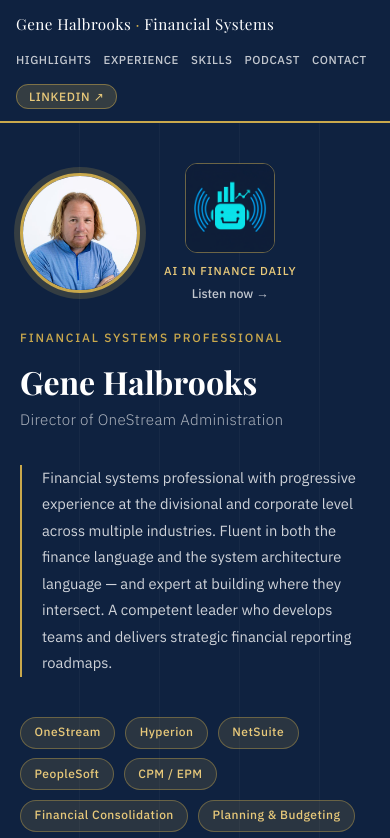
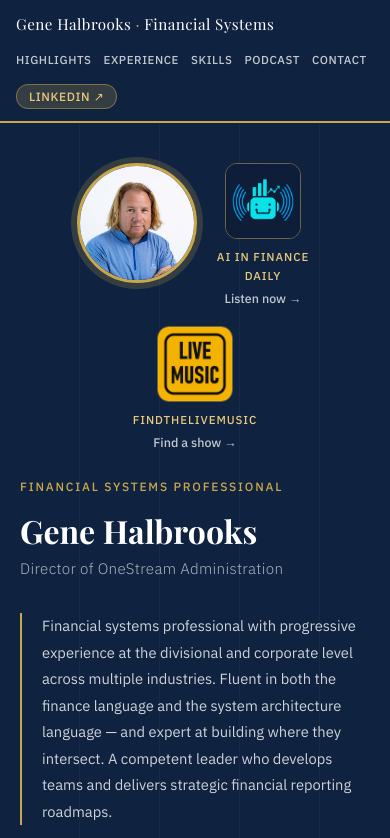
Before and after one commit to halbrooks100-sketch/genehalbrooks.github.io, a plain HTML site: page index.html in a window 390 px wide. Shown: the top 838 px of the page. Drawn offline with nearby package versions, Linux system fonts and the light colour scheme.

Commit message:
Add FindTheLiveMusic tile under the podcast badge
Links to findthelivemusic.com using the yellow LIVE MUSIC app icon.
On phones the hero photo row now wraps so the extra tile fits.

Co-Authored-By: Claude Opus 5.5 <noreply@anthropic.com>

```diff
--- a/index.html
+++ b/index.html
@@ -107,8 +107,9 @@ footer a:hover{text-decoration:underline;}
   .hero{padding:2.5rem 1.25rem 2.5rem;}
   .hero-layout{flex-direction:column;gap:1.5rem;align-items:flex-start;}
   .hero-photo img{width:120px;height:120px;}
-  .hero-photo{flex-direction:row;align-items:center;}
-  .hero-photo .hero-podcast img{width:90px;height:90px;}
+  .hero-photo{flex-direction:row;flex-wrap:wrap;justify-content:center;align-items:flex-start;gap:1rem;max-width:100%;}
+  .hero-podcast{max-width:100px;text-align:center;}
+  .hero-photo .hero-podcast img{width:76px;height:76px;}
   .hero h1{font-size:2.4rem;}
   .hero-title{font-size:0.95rem;}
   .hero-summary{font-size:0.92rem;}
@@ -152,6 +153,11 @@ footer a:hover{text-decoration:underline;}
           <img src="podcast/cover.png" alt="AI in Finance Daily podcast" />
           <span>AI in Finance Daily</span>
           <span class="hero-podcast-cta">Listen now &rarr;</span>
+        </a>
+        <a href="https://findthelivemusic.com" target="_blank" rel="noopener" class="hero-podcast" title="FindTheLiveMusic — find live music near you">
+          <img src="findthelivemusic-icon.png" alt="FindTheLiveMusic app" />
+          <span>FindTheLiveMusic</span>
+          <span class="hero-podcast-cta">Find a show &rarr;</span>
         </a>
       </div>
       <div class="hero-content">
```
Also changed, not shown: findthelivemusic-icon.png (added).
